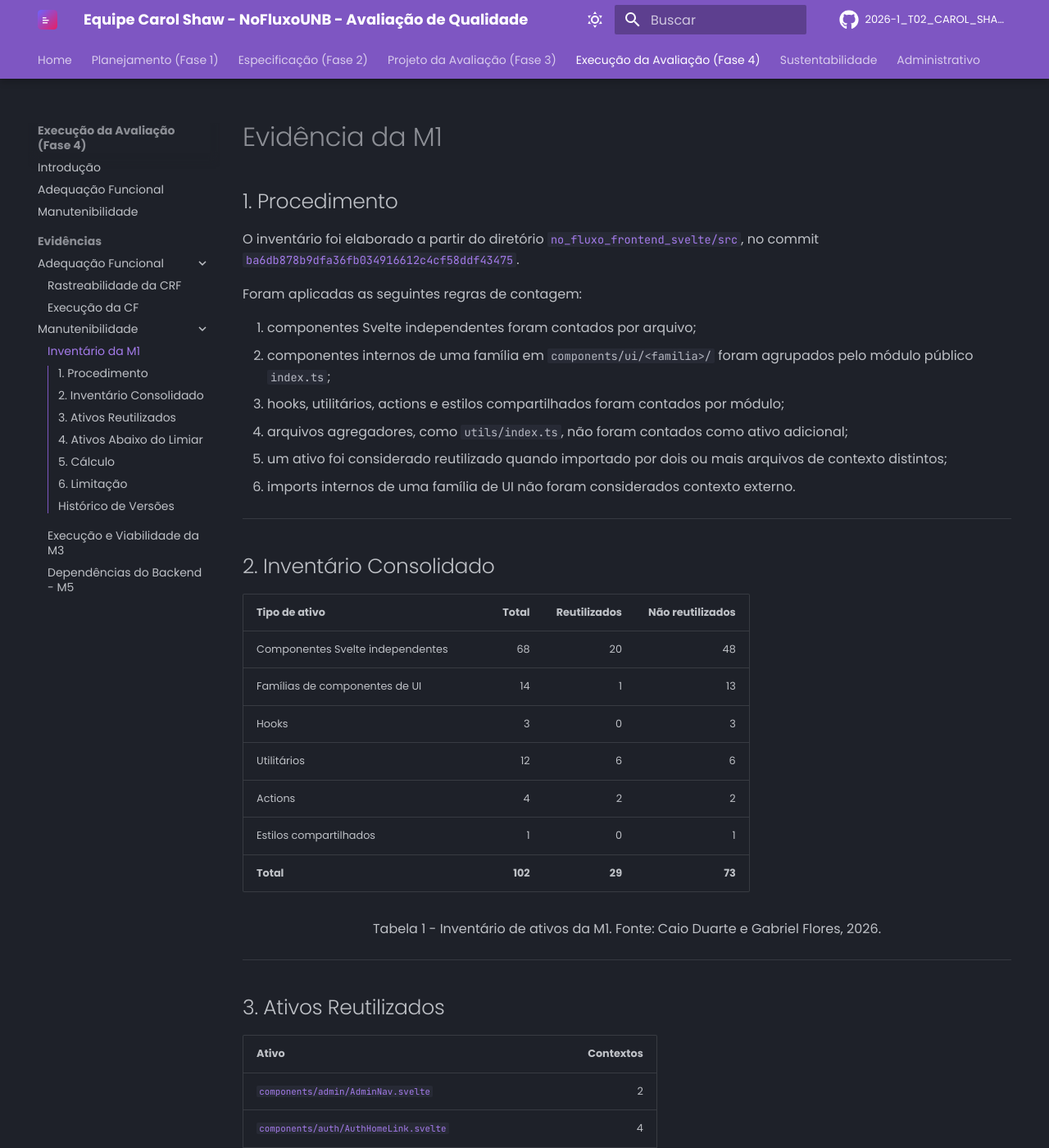
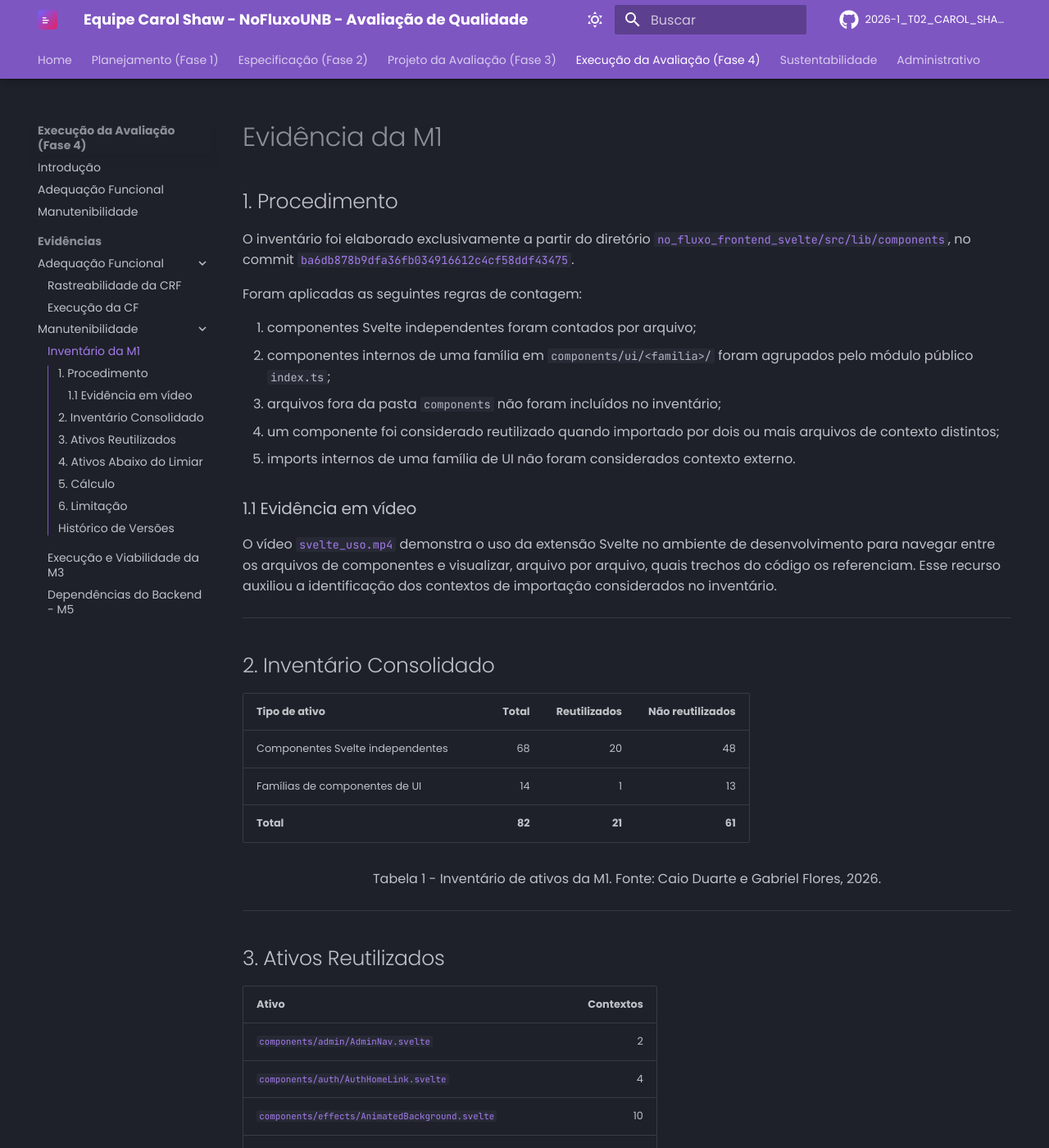
Before and after one commit to FCTE-Qualidade-de-Software-1/2026-1_T02_CAROL_SHAW, an MkDocs documentation site: the page built from docs/fase4/evidencias/manutenibilidade/m1.md, in a window 1280 px wide and 1400 px high. Shown: the whole window at 82% size. Built offline with MkDocs 1.6.1 and Material for MkDocs 9.7.7, drawn with Linux system fonts in a browser that asks for light colours; comment, search, counter and statistics services are not loaded; some of the changed text lies outside the part shown.

Commit message:
feat: adiciona video mostrando uso do svelte para contar reusabilidade

```diff
--- a/docs/fase4/evidencias/manutenibilidade/m1.md
+++ b/docs/fase4/evidencias/manutenibilidade/m1.md
@@ -2,16 +2,19 @@
 
 ## 1. Procedimento
 
-O inventário foi elaborado a partir do diretório [`no_fluxo_frontend_svelte/src`](https://github.com/unb-mds/2025-1-NoFluxoUNB/tree/ba6db878b9dfa36fb034916612c4cf58ddf43475/no_fluxo_frontend_svelte/src), no commit [`ba6db878b9dfa36fb034916612c4cf58ddf43475`](https://github.com/unb-mds/2025-1-NoFluxoUNB/commit/ba6db878b9dfa36fb034916612c4cf58ddf43475).
+O inventário foi elaborado exclusivamente a partir do diretório [`no_fluxo_frontend_svelte/src/lib/components`](https://github.com/unb-mds/2025-1-NoFluxoUNB/tree/ba6db878b9dfa36fb034916612c4cf58ddf43475/no_fluxo_frontend_svelte/src/lib/components), no commit [`ba6db878b9dfa36fb034916612c4cf58ddf43475`](https://github.com/unb-mds/2025-1-NoFluxoUNB/commit/ba6db878b9dfa36fb034916612c4cf58ddf43475).
 
 Foram aplicadas as seguintes regras de contagem:
 
 1. componentes Svelte independentes foram contados por arquivo;
 2. componentes internos de uma família em `components/ui/<familia>/` foram agrupados pelo módulo público `index.ts`;
-3. hooks, utilitários, actions e estilos compartilhados foram contados por módulo;
-4. arquivos agregadores, como `utils/index.ts`, não foram contados como ativo adicional;
-5. um ativo foi considerado reutilizado quando importado por dois ou mais arquivos de contexto distintos;
-6. imports internos de uma família de UI não foram considerados contexto externo.
+3. arquivos fora da pasta `components` não foram incluídos no inventário;
+4. um componente foi considerado reutilizado quando importado por dois ou mais arquivos de contexto distintos;
+5. imports internos de uma família de UI não foram considerados contexto externo.
+
+### 1.1 Evidência em vídeo
+
+O vídeo [`svelte_uso.mp4`](../../../assets/videos/svelte_uso.mp4) demonstra o uso da extensão Svelte no ambiente de desenvolvimento para navegar entre os arquivos de componentes e visualizar, arquivo por arquivo, quais trechos do código os referenciam. Esse recurso auxiliou a identificação dos contextos de importação considerados no inventário.
 
 ---
 
@@ -21,11 +24,7 @@ Foram aplicadas as seguintes regras de contagem:
 | :------------ | ----: | ------------: | ----------------: |
 | Componentes Svelte independentes | 68 | 20 | 48 |
 | Famílias de componentes de UI | 14 | 1 | 13 |
-| Hooks | 3 | 0 | 3 |
-| Utilitários | 12 | 6 | 6 |
-| Actions | 4 | 2 | 2 |
-| Estilos compartilhados | 1 | 0 | 1 |
-| **Total** | **102** | **29** | **73** |
+| **Total** | **82** | **21** | **61** |
 
 <p align="center">Tabela 1 - Inventário de ativos da M1. Fonte: Caio Duarte e Gabriel Flores, 2026.</p>
 
@@ -56,14 +55,6 @@ Foram aplicadas as seguintes regras de contagem:
 | [`components/layout/Navbar.svelte`](https://github.com/unb-mds/2025-1-NoFluxoUNB/blob/ba6db878b9dfa36fb034916612c4cf58ddf43475/no_fluxo_frontend_svelte/src/lib/components/layout/Navbar.svelte) | 2 |
 | [`components/seo/PageMeta.svelte`](https://github.com/unb-mds/2025-1-NoFluxoUNB/blob/ba6db878b9dfa36fb034916612c4cf58ddf43475/no_fluxo_frontend_svelte/src/lib/components/seo/PageMeta.svelte) | 16 |
 | [`components/ui/button/`](https://github.com/unb-mds/2025-1-NoFluxoUNB/tree/ba6db878b9dfa36fb034916612c4cf58ddf43475/no_fluxo_frontend_svelte/src/lib/components/ui/button) | 3 |
-| [`utils/curriculum-graph.ts`](https://github.com/unb-mds/2025-1-NoFluxoUNB/blob/ba6db878b9dfa36fb034916612c4cf58ddf43475/no_fluxo_frontend_svelte/src/lib/utils/curriculum-graph.ts) | 5 |
-| [`utils/curriculum-utils.ts`](https://github.com/unb-mds/2025-1-NoFluxoUNB/blob/ba6db878b9dfa36fb034916612c4cf58ddf43475/no_fluxo_frontend_svelte/src/lib/utils/curriculum-utils.ts) | 2 |
-| [`utils/expressao-logica.ts`](https://github.com/unb-mds/2025-1-NoFluxoUNB/blob/ba6db878b9dfa36fb034916612c4cf58ddf43475/no_fluxo_frontend_svelte/src/lib/utils/expressao-logica.ts) | 11 |
-| [`utils/fluxogram-viewport.ts`](https://github.com/unb-mds/2025-1-NoFluxoUNB/blob/ba6db878b9dfa36fb034916612c4cf58ddf43475/no_fluxo_frontend_svelte/src/lib/utils/fluxogram-viewport.ts) | 2 |
-| [`utils/ira.ts`](https://github.com/unb-mds/2025-1-NoFluxoUNB/blob/ba6db878b9dfa36fb034916612c4cf58ddf43475/no_fluxo_frontend_svelte/src/lib/utils/ira.ts) | 4 |
-| [`utils/subject-codes.ts`](https://github.com/unb-mds/2025-1-NoFluxoUNB/blob/ba6db878b9dfa36fb034916612c4cf58ddf43475/no_fluxo_frontend_svelte/src/lib/utils/subject-codes.ts) | 2 |
-| [`actions/clickOutside.ts`](https://github.com/unb-mds/2025-1-NoFluxoUNB/blob/ba6db878b9dfa36fb034916612c4cf58ddf43475/no_fluxo_frontend_svelte/src/lib/actions/clickOutside.ts) | 2 |
-| [`actions/portal.ts`](https://github.com/unb-mds/2025-1-NoFluxoUNB/blob/ba6db878b9dfa36fb034916612c4cf58ddf43475/no_fluxo_frontend_svelte/src/lib/actions/portal.ts) | 6 |
 
 <p align="center">Tabela 2 - Ativos com pelo menos dois contextos de importação. Fonte: Caio Duarte e Gabriel Flores, 2026.</p>
 
@@ -134,18 +125,6 @@ Foram aplicadas as seguintes regras de contagem:
 | [`components/ui/skeleton/`](https://github.com/unb-mds/2025-1-NoFluxoUNB/tree/ba6db878b9dfa36fb034916612c4cf58ddf43475/no_fluxo_frontend_svelte/src/lib/components/ui/skeleton) | 1 |
 | [`components/ui/tabs/`](https://github.com/unb-mds/2025-1-NoFluxoUNB/tree/ba6db878b9dfa36fb034916612c4cf58ddf43475/no_fluxo_frontend_svelte/src/lib/components/ui/tabs) | 0 |
 | [`components/ui/tooltip/`](https://github.com/unb-mds/2025-1-NoFluxoUNB/tree/ba6db878b9dfa36fb034916612c4cf58ddf43475/no_fluxo_frontend_svelte/src/lib/components/ui/tooltip) | 0 |
-| [`hooks/useBreakpoint.svelte.ts`](https://github.com/unb-mds/2025-1-NoFluxoUNB/blob/ba6db878b9dfa36fb034916612c4cf58ddf43475/no_fluxo_frontend_svelte/src/lib/hooks/useBreakpoint.svelte.ts) | 0 |
-| [`hooks/useMediaQuery.svelte.ts`](https://github.com/unb-mds/2025-1-NoFluxoUNB/blob/ba6db878b9dfa36fb034916612c4cf58ddf43475/no_fluxo_frontend_svelte/src/lib/hooks/useMediaQuery.svelte.ts) | 0 |
-| [`hooks/useSession.ts`](https://github.com/unb-mds/2025-1-NoFluxoUNB/blob/ba6db878b9dfa36fb034916612c4cf58ddf43475/no_fluxo_frontend_svelte/src/lib/hooks/useSession.ts) | 0 |
-| [`utils/api.ts`](https://github.com/unb-mds/2025-1-NoFluxoUNB/blob/ba6db878b9dfa36fb034916612c4cf58ddf43475/no_fluxo_frontend_svelte/src/lib/utils/api.ts) | 0 |
-| [`utils/breakpoints.ts`](https://github.com/unb-mds/2025-1-NoFluxoUNB/blob/ba6db878b9dfa36fb034916612c4cf58ddf43475/no_fluxo_frontend_svelte/src/lib/utils/breakpoints.ts) | 0 |
-| [`utils/casar-materias.ts`](https://github.com/unb-mds/2025-1-NoFluxoUNB/blob/ba6db878b9dfa36fb034916612c4cf58ddf43475/no_fluxo_frontend_svelte/src/lib/utils/casar-materias.ts) | 1 |
-| [`utils/fileValidation.ts`](https://github.com/unb-mds/2025-1-NoFluxoUNB/blob/ba6db878b9dfa36fb034916612c4cf58ddf43475/no_fluxo_frontend_svelte/src/lib/utils/fileValidation.ts) | 1 |
-| [`utils/screenshot.ts`](https://github.com/unb-mds/2025-1-NoFluxoUNB/blob/ba6db878b9dfa36fb034916612c4cf58ddf43475/no_fluxo_frontend_svelte/src/lib/utils/screenshot.ts) | 1 |
-| [`utils/toast.ts`](https://github.com/unb-mds/2025-1-NoFluxoUNB/blob/ba6db878b9dfa36fb034916612c4cf58ddf43475/no_fluxo_frontend_svelte/src/lib/utils/toast.ts) | 0 |
-| [`actions/chatActions.ts`](https://github.com/unb-mds/2025-1-NoFluxoUNB/blob/ba6db878b9dfa36fb034916612c4cf58ddf43475/no_fluxo_frontend_svelte/src/lib/actions/chatActions.ts) | 0 |
-| [`actions/inview.ts`](https://github.com/unb-mds/2025-1-NoFluxoUNB/blob/ba6db878b9dfa36fb034916612c4cf58ddf43475/no_fluxo_frontend_svelte/src/lib/actions/inview.ts) | 1 |
-| [`styles/nofluxo-ds.css`](https://github.com/unb-mds/2025-1-NoFluxoUNB/blob/ba6db878b9dfa36fb034916612c4cf58ddf43475/no_fluxo_frontend_svelte/src/lib/styles/nofluxo-ds.css) | 1 |
 
 <p align="center">Tabela 3 - Ativos com menos de dois contextos de importação. Fonte: Caio Duarte e Gabriel Flores, 2026.</p>
 
@@ -154,7 +133,7 @@ Foram aplicadas as seguintes regras de contagem:
 ## 5. Cálculo
 
 $$
-M1 = \frac{29}{102} \times 100 = 28{,}43\%
+M1 = \frac{21}{82} \times 100 = 25{,}61\%
 $$
 
 O resultado foi classificado como **inaceitável**, pois o critério estabelecido na Fase 2 enquadra valores inferiores a 50% nessa faixa.
@@ -170,5 +149,7 @@ A análise mede a reutilização estática por meio das importações declaradas
 | Versão | Data | Descrição | Autor(es) |
 | :----- | :--- | :-------- | :-------- |
 | 1.0 | 11/06/2026 | Registro do inventário de ativos e cálculo da M1 | [Caio Duarte](https://github.com/caioduart3) e [Gabriel Flores](https://github.com/Gabrielfcoelho) |
+| 1.1 | 12/06/2026 | Restrição do inventário aos arquivos da pasta `components` | [Caio Duarte](https://github.com/caioduart3) e [Gabriel Flores](https://github.com/Gabrielfcoelho) |
+| 1.2 | 12/06/2026 | Inclusão da evidência em vídeo sobre a consulta de referências com a extensão Svelte | [Caio Duarte](https://github.com/caioduart3) e [Gabriel Flores](https://github.com/Gabrielfcoelho) |
 
 [Voltar para Manutenibilidade](../../manutenibilidade.md)
```
Also changed, not shown: 1 other file.
